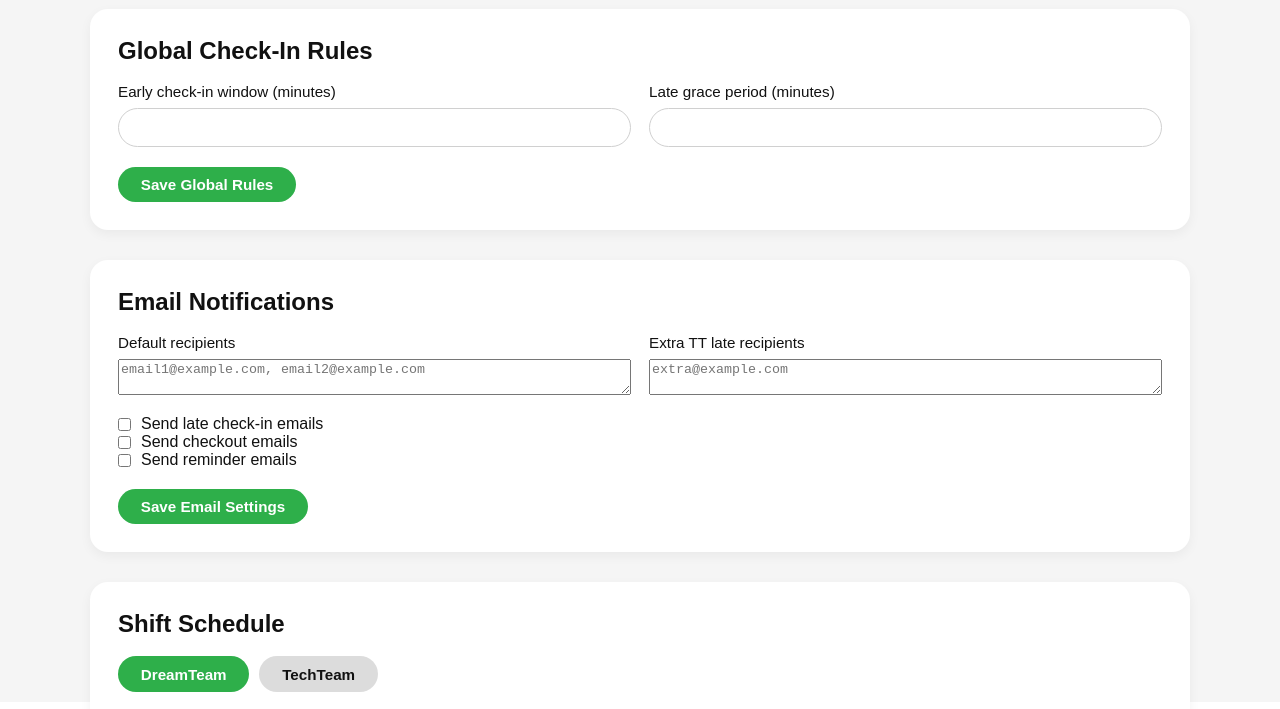
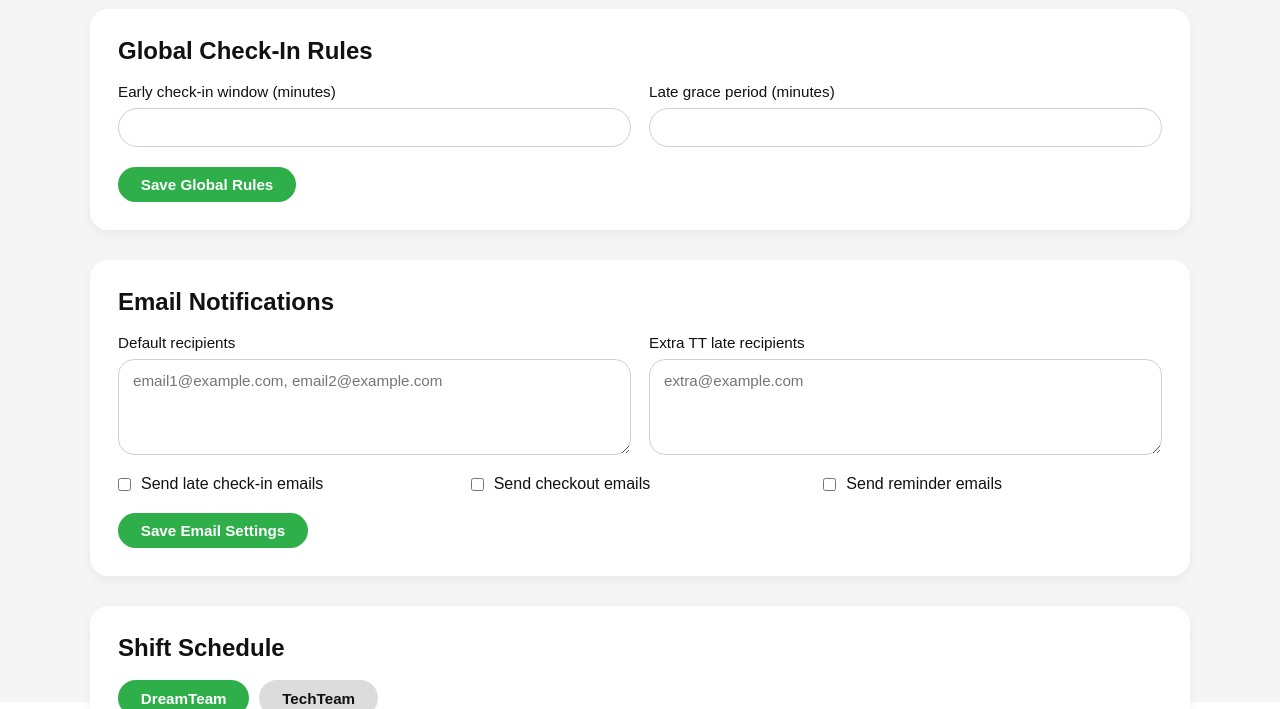
Before and after one commit to DesignLabCheck-In/Check-In-System-UPDATE-, a website: page public/admin.html in a window 1280 px wide. Shown: the part 98-807 px from the top of the page. Drawn offline with Linux system fonts and the light colour scheme.

Commit message:
Update styles.css

```diff
--- a/public/styles.css
+++ b/public/styles.css
@@ -421,3 +421,21 @@ button:hover {
     width: 100%;
   }
 }
+
+.admin-textarea {
+  width: 100%;
+  min-height: 96px;
+  box-sizing: border-box;
+  border-radius: 16px;
+  border: 1px solid #d0d0d0;
+  padding: 12px 14px;
+  font-size: 0.95rem;
+  resize: vertical;
+  font-family: inherit;
+}
+
+.toggle-grid {
+  display: grid;
+  grid-template-columns: repeat(auto-fit, minmax(220px, 1fr));
+  gap: 14px;
+}
```
